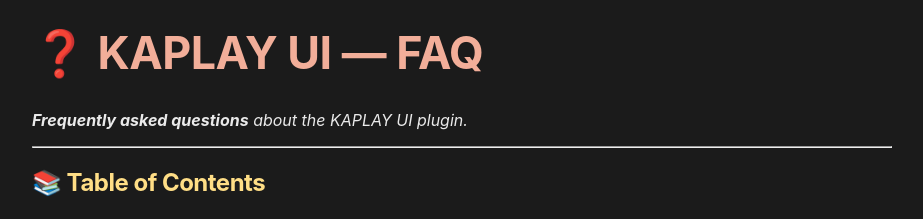
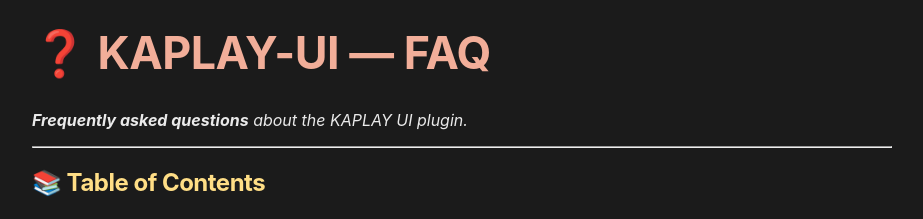
Before and after one commit to jbakchr/kaplay-ui, a Jekyll site: the page built from docs/faq.md, in a window 1280 px wide. Shown: the part 388-607 px from the top of the page, without its empty margins (178-1101 px from the left). Built offline with Jekyll 4.4.1, drawn with Linux system fonts in a browser that asks for light colours; our own code applies the rules of GitHub Pages for plain Markdown files.

```diff
--- a/docs/faq.md
+++ b/docs/faq.md
@@ -1,4 +1,4 @@
-# ❓ KAPLAY UI — FAQ
+# ❓ KAPLAY-UI — FAQ
 
 _**Frequently asked questions** about the KAPLAY UI plugin._
 
```
